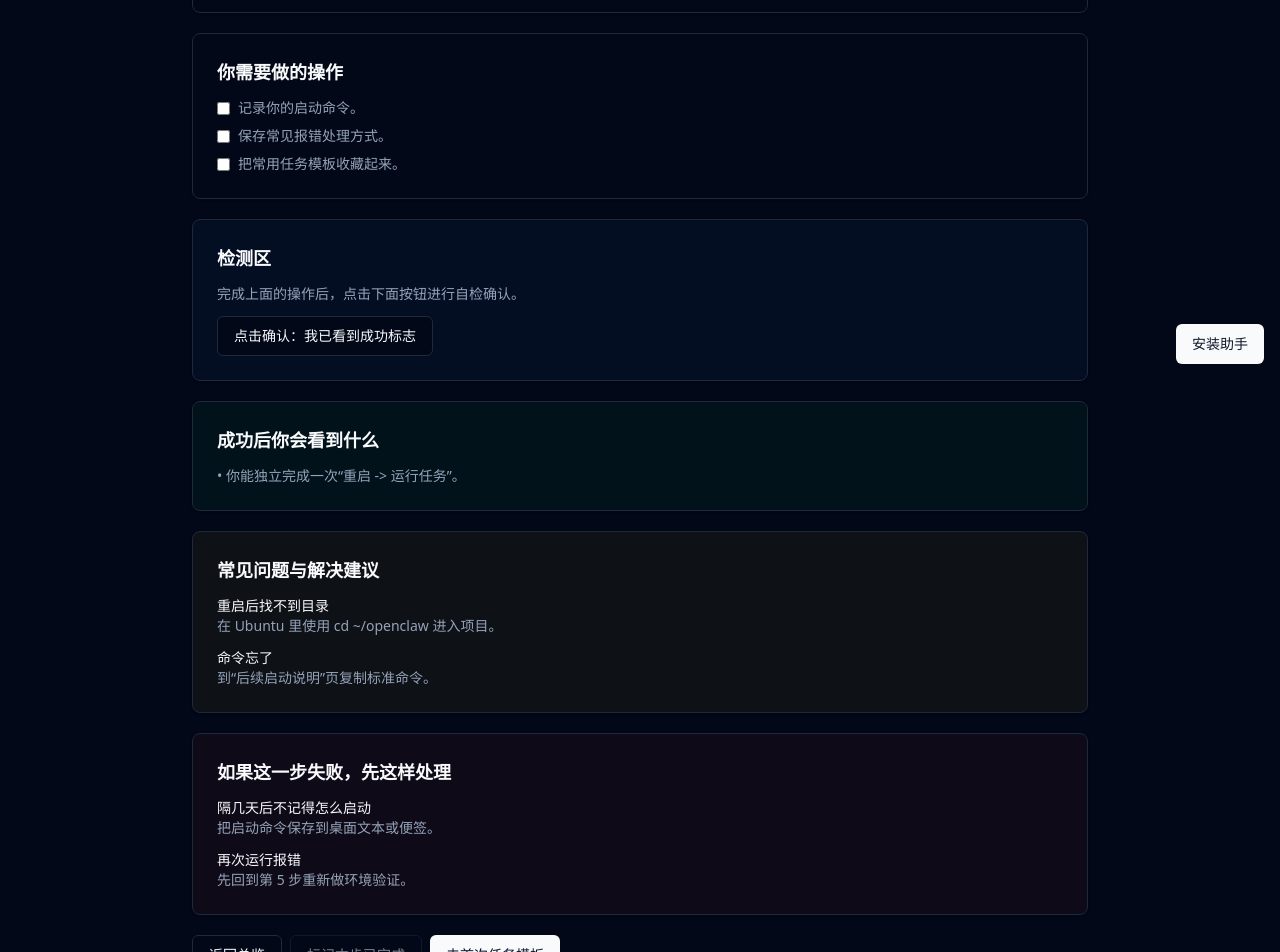
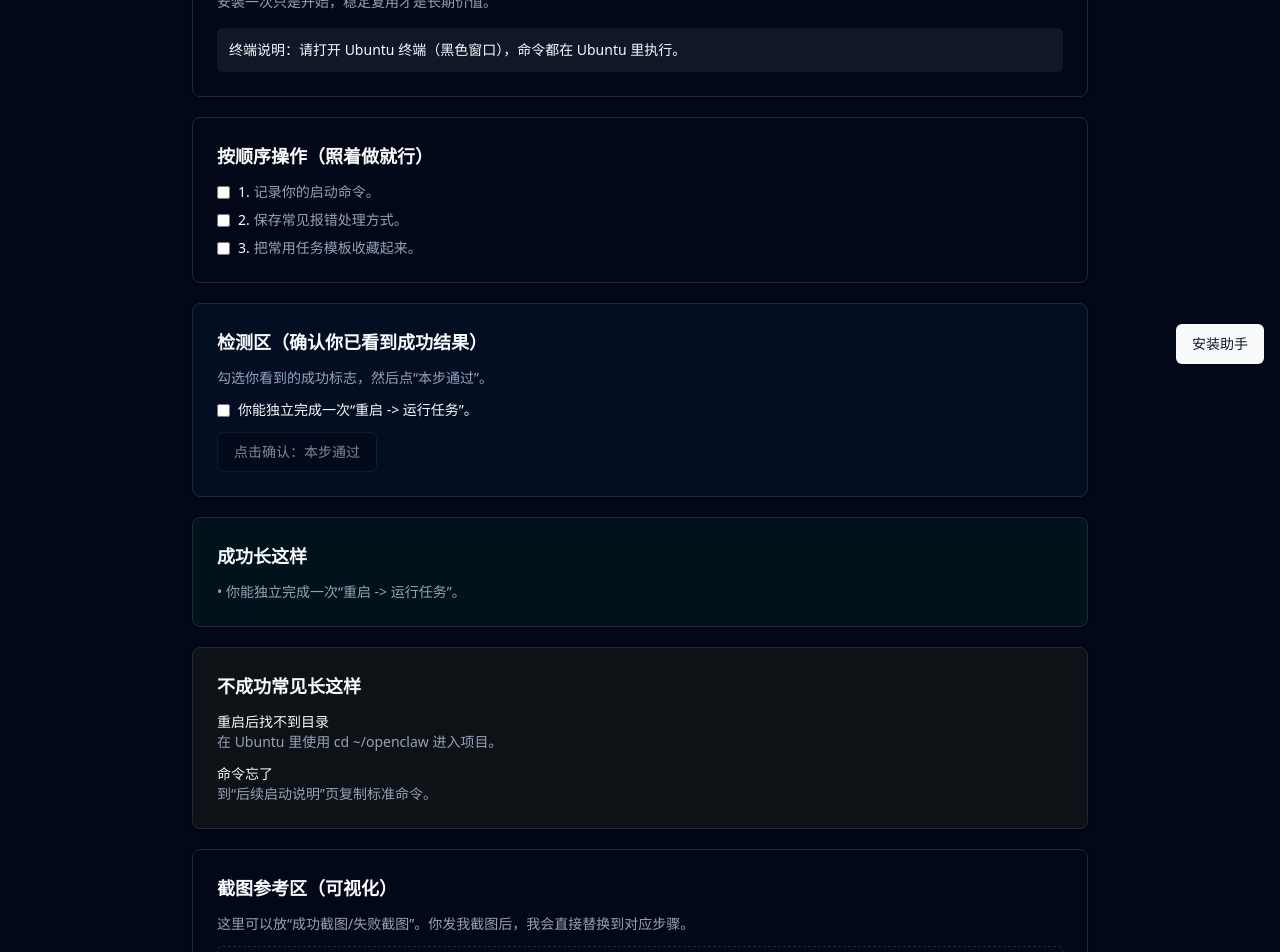
Before and after one commit to 15564412316-blip/openclaw-beginner-site, a Next.js app: page /install/aftercare in a window 1280 px wide. Shown: the part 420-1372 px from the top of the page. Built offline with nearby package versions, Linux system fonts and the light colour scheme.

Commit message:
Refine install steps for novice-friendly visual guidance

```diff
--- a/src/components/install/InstallStepTemplate.tsx
+++ b/src/components/install/InstallStepTemplate.tsx
@@ -18,13 +18,21 @@ export function InstallStepTemplate({ step, index, total }: Props) {
   const [checkedActions, setCheckedActions] = useState<Record<string, boolean>>({});
   const [copiedCommand, setCopiedCommand] = useState<string>("");
   const [detectionPassed, setDetectionPassed] = useState(false);
+  const [checkedSignals, setCheckedSignals] = useState<Record<string, boolean>>({});
   const allChecked = useMemo(
     () => step.actions.every((a) => checkedActions[a]),
     [checkedActions, step.actions]
   );
+  const allSignalsChecked = useMemo(
+    () => step.successSignals.every((s) => checkedSignals[s]),
+    [checkedSignals, step.successSignals]
+  );
 
   const toggleAction = (action: string) => {
     setCheckedActions((prev) => ({ ...prev, [action]: !prev[action] }));
+  };
+  const toggleSignal = (signal: string) => {
+    setCheckedSignals((prev) => ({ ...prev, [signal]: !prev[signal] }));
   };
 
   const copyCmd = async (cmd: string) => {
@@ -48,6 +56,16 @@ export function InstallStepTemplate({ step, index, total }: Props) {
     }
   };
 
+  const terminalHint = (() => {
+    if (step.slug === "windows-check") {
+      return "这一步不用终端，先在 Windows 设置里看版本即可。";
+    }
+    if (step.slug === "wsl2") {
+      return "请打开 Windows 里的 PowerShell（右键“以管理员身份运行”）。";
+    }
+    return "请打开 Ubuntu 终端（黑色窗口），命令都在 Ubuntu 里执行。";
+  })();
+
   return (
     <div className="min-h-screen py-10 px-4">
       <div className="max-w-4xl mx-auto space-y-5">
@@ -58,23 +76,27 @@ export function InstallStepTemplate({ step, index, total }: Props) {
             </p>
             <h1 className="text-2xl font-semibold mb-2">{step.title}</h1>
             <p className="text-sm text-muted-foreground">{step.goal}</p>
+            <p className="text-xs text-muted-foreground mt-2">你现在就在这一步，做完再去下一步。</p>
           </CardContent>
         </Card>
 
         <Card className="border-border/50">
           <CardContent className="p-6">
-            <h2 className="text-lg font-semibold mb-2">这一步是做什么的</h2>
+            <h2 className="text-lg font-semibold mb-2">先看懂这一步（30 秒）</h2>
             <p className="text-sm text-muted-foreground">{step.goal}</p>
             <h3 className="text-base font-medium mt-4 mb-2">为什么必须做</h3>
             <p className="text-sm text-muted-foreground">{step.why}</p>
+            <div className="mt-4 p-3 rounded-md bg-secondary/50 text-sm">
+              终端说明：{terminalHint}
+            </div>
           </CardContent>
         </Card>
 
         <Card className="border-border/50">
           <CardContent className="p-6">
-            <h2 className="text-lg font-semibold mb-3">你需要做的操作</h2>
+            <h2 className="text-lg font-semibold mb-3">按顺序操作（照着做就行）</h2>
             <div className="space-y-2 text-sm text-muted-foreground">
-              {step.actions.map((a) => (
+              {step.actions.map((a, idx) => (
                 <label key={a} className="flex items-start gap-2">
                   <input
                     type="checkbox"
@@ -82,7 +104,10 @@ export function InstallStepTemplate({ step, index, total }: Props) {
                     checked={Boolean(checkedActions[a])}
                     onChange={() => toggleAction(a)}
                   />
-                  <span>{a}</span>
+                  <span>
+                    <span className="text-foreground mr-1">{idx + 1}.</span>
+                    {a}
+                  </span>
                 </label>
               ))}
             </div>
@@ -97,10 +122,14 @@ export function InstallStepTemplate({ step, index, total }: Props) {
         {step.commands && step.commands.length > 0 ? (
           <Card className="border-border/50">
             <CardContent className="p-6">
-              <h2 className="text-lg font-semibold mb-3">命令区（可复制）</h2>
+              <h2 className="text-lg font-semibold mb-2">命令区（点按钮复制）</h2>
+              <p className="text-xs text-muted-foreground mb-3">
+                不用手打代码，直接点“复制命令”，粘贴到上面提到的终端里执行。
+              </p>
               <div className="space-y-2">
-                {step.commands.map((cmd) => (
+                {step.commands.map((cmd, idx) => (
                   <div key={cmd} className="rounded-md border p-3 bg-muted/30">
+                    <p className="text-xs text-muted-foreground mb-1">命令 {idx + 1}</p>
                     <code className="text-sm break-all block mb-2">{cmd}</code>
                     <Button size="sm" variant="outline" onClick={() => copyCmd(cmd)}>
                       {copiedCommand === cmd ? "已复制" : "复制命令"}
@@ -114,22 +143,31 @@ export function InstallStepTemplate({ step, index, total }: Props) {
 
         <Card className="border-blue-500/30 bg-blue-500/5">
           <CardContent className="p-6">
-            <h2 className="text-lg font-semibold mb-3">检测区</h2>
+            <h2 className="text-lg font-semibold mb-3">检测区（确认你已看到成功结果）</h2>
             <p className="text-sm text-muted-foreground mb-3">
-              完成上面的操作后，点击下面按钮进行自检确认。
+              勾选你看到的成功标志，然后点“本步通过”。
             </p>
+            <div className="space-y-2 mb-3 text-sm">
+              {step.successSignals.map((s) => (
+                <label key={s} className="flex items-start gap-2">
+                  <input type="checkbox" className="mt-1" checked={Boolean(checkedSignals[s])} onChange={() => toggleSignal(s)} />
+                  <span>{s}</span>
+                </label>
+              ))}
+            </div>
             <Button
               variant={detectionPassed ? "default" : "outline"}
+              disabled={!allSignalsChecked}
               onClick={() => setDetectionPassed((v) => !v)}
             >
-              {detectionPassed ? "已确认：本步通过" : "点击确认：我已看到成功标志"}
+              {detectionPassed ? "已确认：本步通过" : "点击确认：本步通过"}
             </Button>
           </CardContent>
         </Card>
 
         <Card className="border-green-500/30 bg-green-500/5">
           <CardContent className="p-6">
-            <h2 className="text-lg font-semibold mb-3">成功后你会看到什么</h2>
+            <h2 className="text-lg font-semibold mb-3">成功长这样</h2>
             <div className="space-y-2 text-sm text-muted-foreground">
               {step.successSignals.map((s) => (
                 <p key={s}>• {s}</p>
@@ -140,7 +178,7 @@ export function InstallStepTemplate({ step, index, total }: Props) {
 
         <Card className="border-yellow-500/30 bg-yellow-500/5">
           <CardContent className="p-6">
-            <h2 className="text-lg font-semibold mb-3">常见问题与解决建议</h2>
+            <h2 className="text-lg font-semibold mb-3">不成功常见长这样</h2>
             <div className="space-y-3 text-sm">
               {step.commonIssues.map((i) => (
                 <div key={i.title}>
@@ -148,6 +186,18 @@ export function InstallStepTemplate({ step, index, total }: Props) {
                   <p className="text-muted-foreground">{i.fix}</p>
                 </div>
               ))}
+            </div>
+          </CardContent>
+        </Card>
+
+        <Card className="border-border/50">
+          <CardContent className="p-6">
+            <h2 className="text-lg font-semibold mb-3">截图参考区（可视化）</h2>
+            <p className="text-sm text-muted-foreground mb-3">
+              这里可以放“成功截图/失败截图”。你发我截图后，我会直接替换到对应步骤。
+            </p>
+            <div className="rounded-md border border-dashed p-6 text-center text-sm text-muted-foreground">
+              截图占位（待替换）
             </div>
           </CardContent>
         </Card>
```
